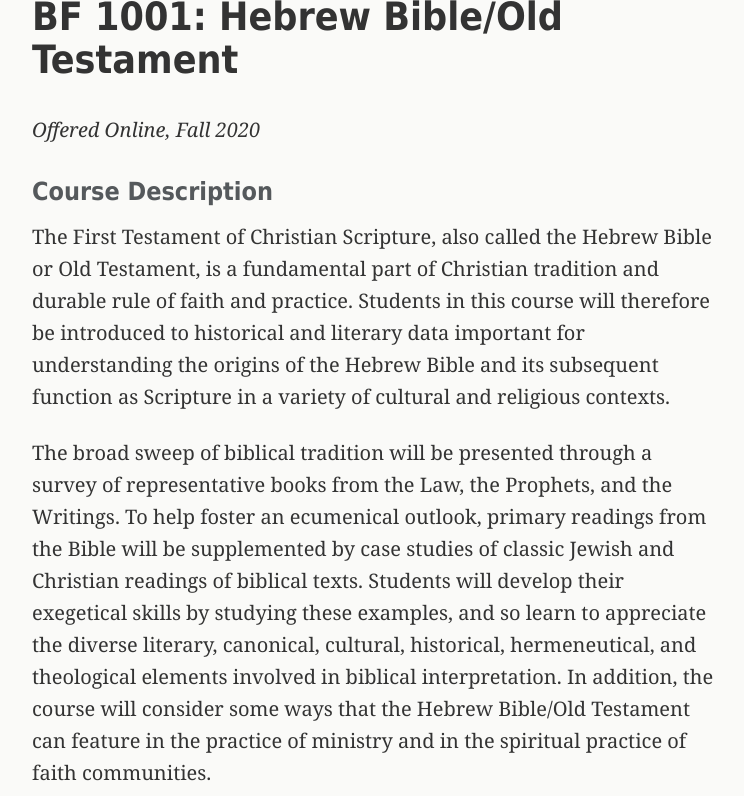
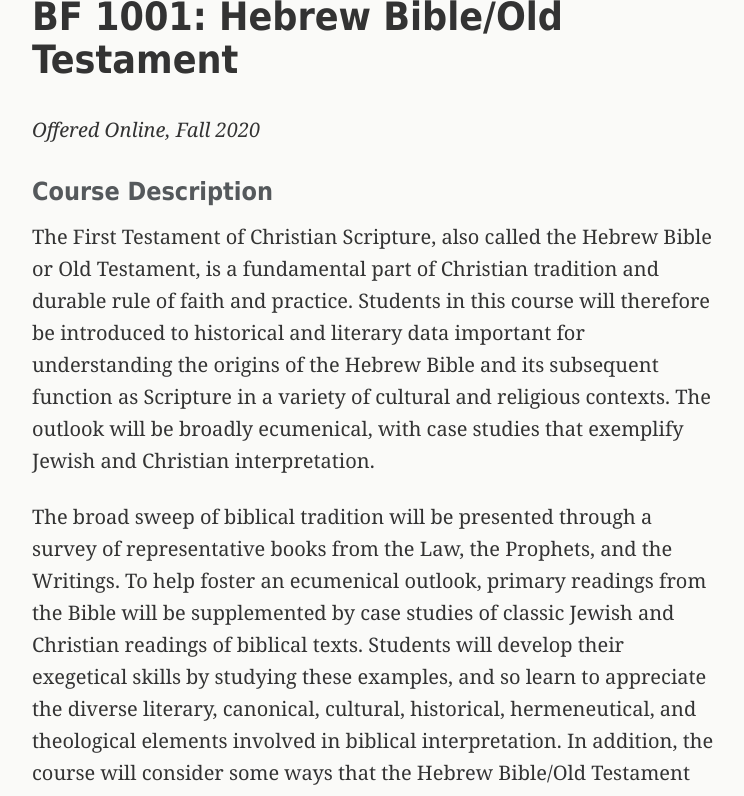
Before and after one commit to danieldriver/danieldriver.github.io, a Jekyll site: the page built from _pages/bf-1001.md, in a window 1280 px wide and 900 px high, cut to the strip 104-900 px from the top of the window. Shown: the whole strip, without its empty margins (266-1010 px from the left). Built offline with Jekyll 4.4.1, drawn with Linux system fonts in a browser that asks for light colours; a script that is not in the unit is left out.

Commit message:
update F20 course description to align w/ calendar

```diff
--- a/_pages/bf-1001.md
+++ b/_pages/bf-1001.md
@@ -15,7 +15,8 @@ and durable rule of faith and practice. Students in this course will
 therefore be introduced to historical and literary data important
 for understanding the origins of the Hebrew Bible and its subsequent
 function as Scripture in a variety of cultural and religious
-contexts.
+contexts. The outlook will be broadly ecumenical, with case studies
+that exemplify Jewish and Christian interpretation.
 
 The broad sweep of biblical tradition will be presented through a
 survey of representative books from the Law, the Prophets, and the
```
